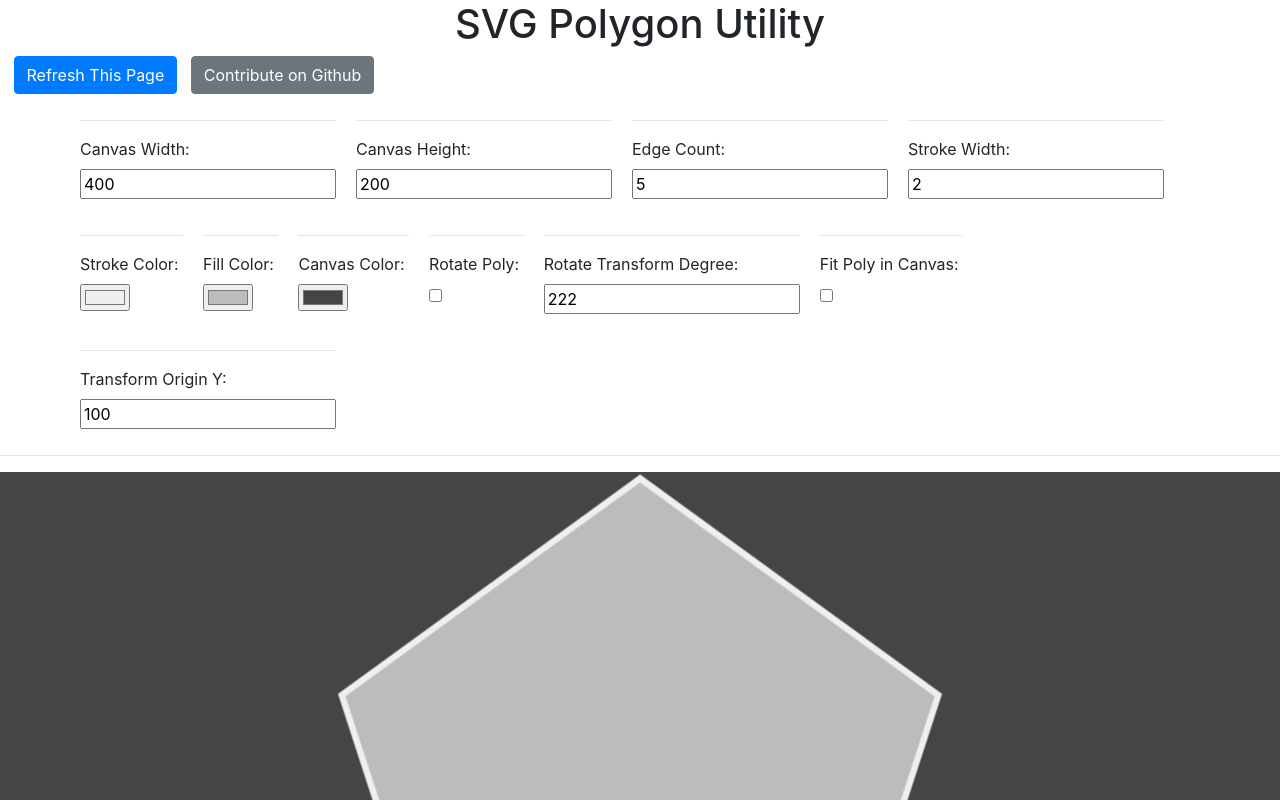
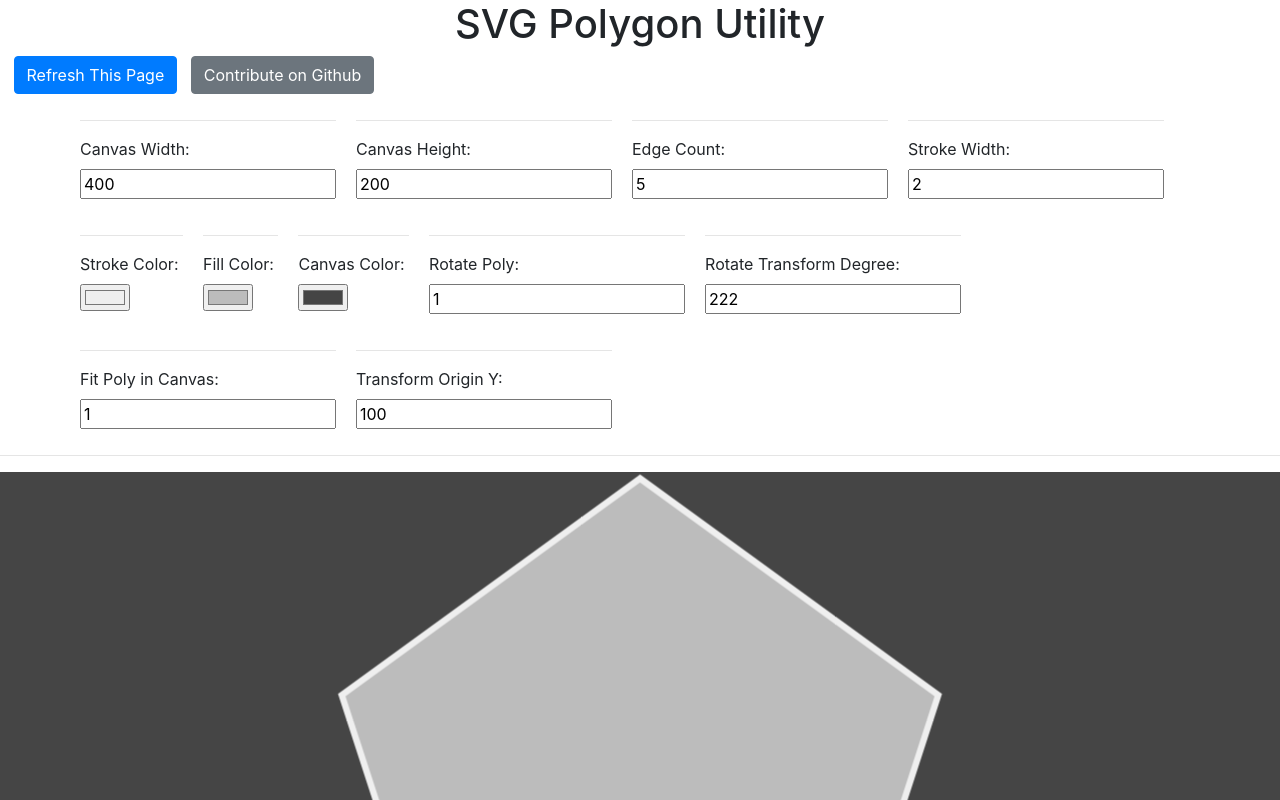
Before and after one commit to MingyaoLiu/SVG-Polygon-Util, an Angular app in the folder SVG-Poly-Util/: page / in a window 1280 px wide. Shown: the top 800 px of the page. Built offline with nearby package versions, Linux system fonts and the light colour scheme.

Commit message:
temp use number to replace boolean

```diff
--- a/SVG-Poly-Util/src/app/app.component.html
+++ b/SVG-Poly-Util/src/app/app.component.html
@@ -13,74 +13,16 @@
             <hr />
             <label>{{polyObj[options].label}}:&nbsp;</label>
             <br />
-            <input [(ngModel)]="polyObj[options].value" type="{{polyObj[options].inputType}}"
-                placeholder="{{polyObj[options].label}}" (ngModelChange)="onChange($event)" />
+            <input [attr.type]="polyObj[options].inputType" [(ngModel)]="polyObj[options].value"
+                placeholder="{{polyObj[options].label}}" ng-true-value="'YES'" ng-false-value="'NO'"
+                (ngModelChange)="onChange($event)" />
+
+
+
+
         </div>
     </div>
 
-    <!--
-    <div class="row">
-        <div class="col-xs" style="padding: 10px">
-            <hr />
-            <label>Canvas Width:&nbsp;</label>
-            <br />
-            <input [(ngModel)]="polyObj.canvasWidth" placeholder="Canvas Width" (ngModelChange)="onChange($event)" />
-            <hr />
-            <label>Canvas Height:&nbsp;</label>
-            <br />
-            <input [(ngModel)]="polyObj.canvasHeight" placeholder="Canvas Height" (ngModelChange)="onChange($event)" />
-            <hr />
-            <label>Edge Count:&nbsp;</label>
-            <br />
-            <input [(ngModel)]="polyObj.edgeCount" placeholder="Edge Count" (ngModelChange)="onChange($event)" />
-        </div>
-        <div class="col-xs" style="padding: 10px">
-            <hr />
-            <label>Canvas Color:&nbsp;</label>
-            <br />
-            <input type="color" [(ngModel)]="polyObj.canvasColor" placeholder="Canvas Color"
-                (ngModelChange)="onChange($event)" />
-            <hr />
-            <label>Fill Color:&nbsp;</label>
-            <br />
-            <input type="color" [(ngModel)]="polyObj.fillColor" placeholder="Poly Fill Color"
-                (ngModelChange)="onChange($event)" />
-            <hr />
-            <label>Stroke Color:&nbsp;</label>
-            <br />
-            <input type="color" [(ngModel)]="polyObj.strokeColor" placeholder="Poly Stroke Color"
-                (ngModelChange)="onChange($event)" />
-        </div>
-
-        <div class="col-xs" style="padding: 10px">
-            <hr />
-            <label>Width:&nbsp;</label>
-            <br />
-            <input [(ngModel)]="polyObj.width" placeholder="Width" (ngModelChange)="onChange($event)" />
-            <hr />
-            <label>Height:&nbsp;</label>
-            <br />
-            <input [(ngModel)]="polyObj.height" placeholder="Height" (ngModelChange)="onChange($event)" />
-            <hr />
-            <label>Rotation Degree:&nbsp;</label>
-            <br />
-            <input [(ngModel)]="polyObj.rotationDeg" placeholder="Rotation Deg" (ngModelChange)="onChange($event)" />
-        </div>
-        <div class="col-xs" style="padding: 10px">
-            <hr />
-            <label>Stroke Width:&nbsp;</label>
-            <br />
-            <input [(ngModel)]="polyObj.strokeWidth" placeholder="Stroke Size" (ngModelChange)="onChange($event)" />
-            <hr />
-            <label>Infinite Rotate:&nbsp;</label>
-            <br />
-            <input [(ngModel)]="polyObj.rotate" type="checkbox" (ngModelChange)="onChange($event)" />
-            <hr />
-            <label>Fit In Canvas:&nbsp;</label>
-            <br />
-            <input [(ngModel)]="polyObj.fitInAll" type="checkbox" (ngModelChange)="onChange($event)" />
-        </div>
-    </div> -->
 </div>
 
 
@@ -91,7 +33,7 @@
 
     <polygon [attr.points]="rectPath" [attr.fill]="polyObj.canvasColor.value" />
 
-    <polygon [ngClass]="{'svgTurn': polyObj.rotate.value === true}" [style.transform-origin]="getTransformOrigin()"
+    <polygon [ngClass]="{'svgTurn': polyObj.rotate.value > 0}" [style.transform-origin]="getTransformOrigin()"
         [attr.fill]="polyObj.fillColor.value" [attr.points]="generatedPoints"
         [attr.stroke-width]="polyObj.strokeWidth.value" [attr.stroke]="polyObj.strokeColor.value" />
 
--- a/SVG-Poly-Util/src/app/app.component.ts
+++ b/SVG-Poly-Util/src/app/app.component.ts
@@ -48,8 +48,9 @@ export class AppComponent implements OnInit {
         },
         rotate: {
             label: 'Rotate Poly',
-            inputType: 'checkbox',
-            value: true
+            // Checkbox not working with nested obj model binding, use number 0, 1 to represent True False.
+            inputType: 'number',
+            value: 1
         },
         rotationDeg: {
             label: 'Rotate Transform Degree',
@@ -58,8 +59,8 @@ export class AppComponent implements OnInit {
         },
         fitInAll: {
             label: 'Fit Poly in Canvas',
-            inputType: 'checkbox',
-            value: true
+            inputType: 'number',
+            value: 1
         },
         transformOriginY: {
             label: 'Transform Origin Y',
@@ -67,6 +68,7 @@ export class AppComponent implements OnInit {
             value: 222
         },
     };
+
     polyObjArr = Object.keys(this.polyObj);
 
 
@@ -75,11 +77,12 @@ export class AppComponent implements OnInit {
 
     ngOnInit() {
         this.calculatePointsFromCenter();
-        console.log(this.polyObjArr);
+        // this.polyObj.rotate.value = true;
     }
 
 
     onChange(event) {
+        console.log(event)
         this.rectPath = '0 0, 0 ' + this.polyObj.canvasHeight.value + ', ' + this.polyObj.canvasWidth.value + ' ' + this.polyObj.canvasHeight.value + ', ' + this.polyObj.canvasWidth.value + ' ' + 0;
         this.calculatePointsFromCenter();
         this.getTransformOrigin();
@@ -94,7 +97,7 @@ export class AppComponent implements OnInit {
 
         const centerAngle = 2 / this.polyObj.edgeCount.value * Math.PI;
         let r = (this.polyObj.canvasHeight.value - 2 * this.polyObj.strokeWidth.value) / 2;
-        if (!this.polyObj.fitInAll && this.polyObj.edgeCount.value % 2 !== 0) {
+        if (this.polyObj.fitInAll.value <= 0 && this.polyObj.edgeCount.value % 2 !== 0) {
             r = (this.polyObj.canvasHeight.value - 2 * this.polyObj.strokeWidth.value) / (1 + Math.cos(centerAngle / 2));
         }
         this.polyObj.transformOriginY.value = r + this.polyObj.strokeWidth.value;
```
